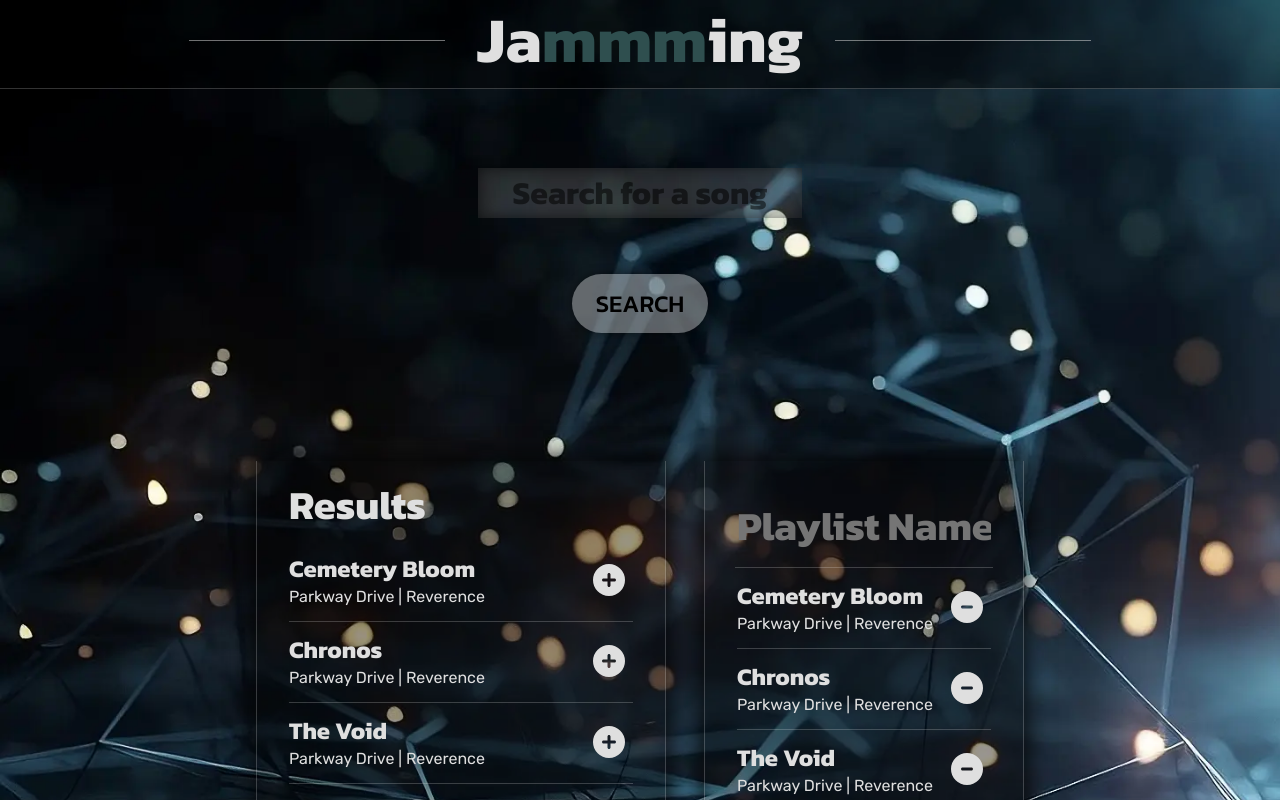
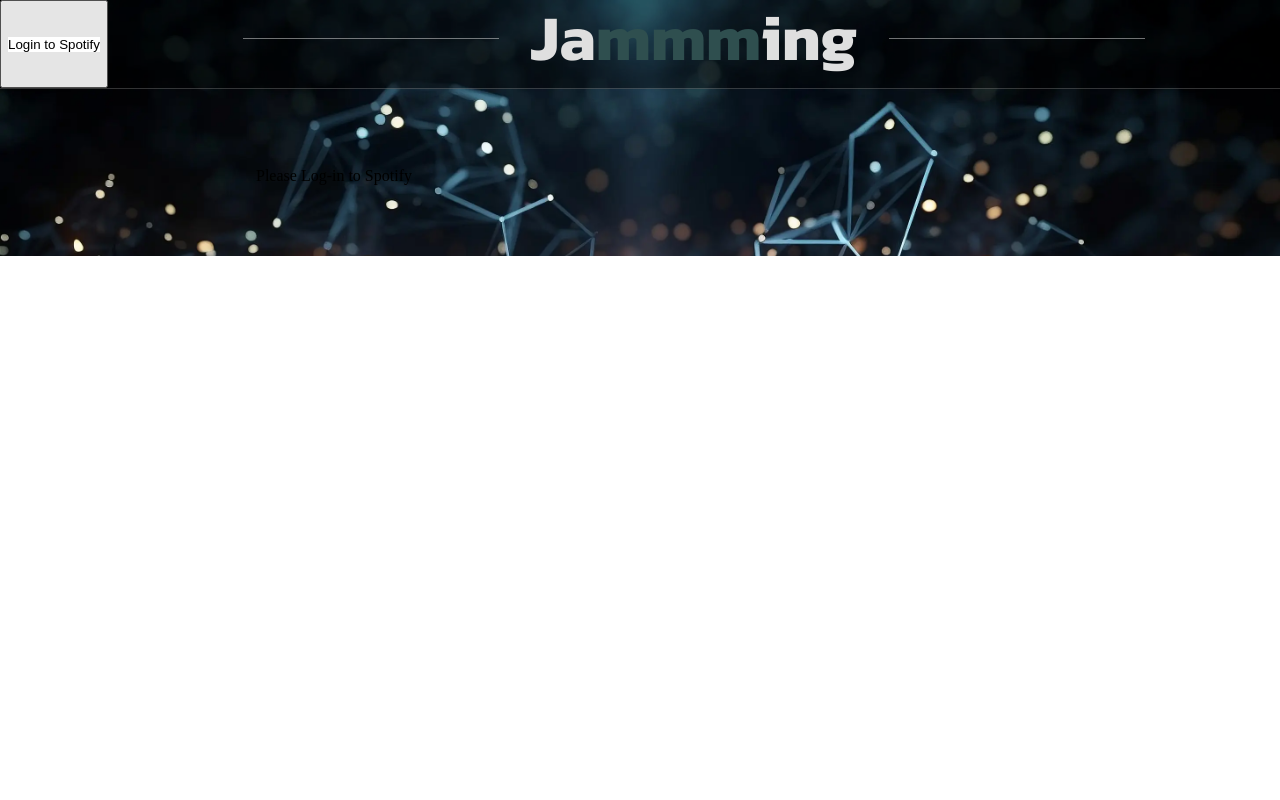
Before and after one commit to Kashi754/Jammming, a React (Create React App) app: page / in a window 1280 px wide. Shown: the top 800 px of the page. Built offline with nearby package versions, Linux system fonts and the light colour scheme.

Commit message:
Connect search results to Spotify API

```diff
--- a/src/components/App/App.css
+++ b/src/components/App/App.css
@@ -18,11 +18,16 @@ main {
 }
 
 header {
-    background-color: rgba(0, 0, 0, 0.4);;
+    background-color: rgba(0, 0, 0, 0.4);
+    display: flex;
     width: 100%;
     height: 5.5rem;
     border-bottom: 1px solid hsla(0, 0%, 100%, 0.2);
     position: fixed;
+}
+
+header a {
+    background-color: white;
 }
 
 h1 {
--- a/src/components/App/App.js
+++ b/src/components/App/App.js
@@ -3,60 +3,152 @@ import './App.css';
 import SearchBar from '../SearchBar/SearchBar';
 import SearchResults from '../SearchResults/SearchResults';
 import Playlist from '../Playlist/Playlist';
+import React, { useState, useEffect, useRef } from 'react';
+import * as helperFunctions from '../../helperFunctions'
+import { saveAs } from 'file-saver';
 
-const searchResults = [
-  {name: 'Cemetery Bloom', artist: 'Parkway Drive', album: "Reverence"},
-  {name: 'Chronos', artist: 'Parkway Drive', album: "Reverence"},
-  {name: 'The Void', artist: 'Parkway Drive', album: "Reverence"},
-  {name: 'Prey', artist: 'Parkway Drive', album: "Reverence"},
-  {name: 'I Hope You Rot', artist: 'Parkway Drive', album: "Reverence"},
-  {name: 'The Colour of Leaving', artist: 'Parkway Drive', album: "Reverence"},
-  {name: 'Absolute Power', artist: 'Parkway Drive', album: "Reverence"},
-  {name: 'Shadow Boxing', artist: 'Parkway Drive', album: "Reverence"},
-  {name: 'Wishing Wells', artist: 'Parkway Drive', album: "Reverence"},
-  {name: 'In Blood', artist: 'Parkway Drive', album: "Reverence"},
-];
+const handleDownload = (text) => {
+  const file = new Blob([text], { type: 'text/plain;charset=utf-8' });
+  saveAs(file, 'debug.txt');
+};
 
-const playlistName = 'Test Playlist';
+function App() {
+  const authEndpoint = 'https://accounts.spotify.com/authorize';
+  const clientId = 'a80c55af62d544179f100356c2cad383';
+  const redirectUri = 'http://localhost:3000/';
+  const responseType = 'token';
+
+  const [playlistName, setPlaylistName] = useState('');
+  const [playlistTracks, setPlaylistTracks] = useState([]);
+  const [uriArray, setUriArray] = useState([]);
+  const [token, setToken] = useState('');
+  const [searchResults, setSearchResults] = useState([]);
+  const [prevPage, setPrevPage] = useState(null);
+  const [nextPage, setNextPage] = useState(null);
+
+  const initialized = useRef(false);
+
+  searchResults.forEach(result => result.key = searchResults.indexOf(result));
+
+  useEffect(() => {
+    const hash = window.location.hash;
+    let tokenString = window.localStorage.getItem('token');
+
+    if (!initialized.current) {
+      initialized.current = true;
+
+      if(!tokenString && hash) {
+
+        try {
+          tokenString = hash.substring(1)
+            .split('&')
+            .find(elem => elem.startsWith('access_token'))
+            .split('=')[1];
+
+            window.location.hash = '';
+            window.localStorage.setItem('token', tokenString);
+        } catch (error) {
+          console.log(error);
+        }
+      }
+      setToken(tokenString);
+    }
+  }, []);
+
+  const logout = () => {
+    setToken("");
+    window.localStorage.removeItem("token");
+}
 
 
 
-function App() {
-  function addTrack() {
-    return;
+  function updatePlaylistName(e) {
+    setPlaylistName(e.target.value);
   };
 
-  function updatePlaylistName() {
-    return;
-  };
 
-  function removeTrack() {
-    return;
+
+  function addTrack(track) {
+    if(playlistTracks.indexOf(track) === -1) {
+      track.index = searchResults.indexOf(track);
+      setPlaylistTracks((prev) => {
+        return [track, ...prev];
+      });
+
+      console.log(playlistTracks[0]);
+
+      setUriArray((prev) => {
+        return [...prev, track.uri];
+      });
+
+      setSearchResults(searchResults.filter(item => item !== track));
+    }
+  }
+
+  function removeTrack(track) {
+    searchResults.splice(track.index, 0, track);
+
+    setPlaylistTracks((prev) => {
+      return prev.filter(item => item !== track);
+    });
+    setUriArray((prev) => {
+      return prev.filter(item => item !== track.uri);
+    });
   };
 
   function savePlaylist() {
-    return;
+    //const playlist = function to create playlist
+    //const playlistId = playlist.id
+    //Add function to post playlist to Spotify
+    setPlaylistTracks([]);
+    setUriArray([]);
+    setPlaylistName('');
   }
+
+  async function handleSubmit(e, search) {
+    e.preventDefault();
+    const uri = helperFunctions.urlBuilder(search)
+    const results = await helperFunctions.getTracks(token, uri);
+    setSearchResults(results.tracks);
+    setPrevPage(results.prevURI);
+    setNextPage(results.nextURI);
+    //handleDownload(JSON.stringify(searchResults, false, "\t"));
+  };
 
   return (
     <div className='App'>
       <header>
-        <h1>Ja<span class='mmm'>mmm</span>ing</h1>
+      {!token ?
+        <button>
+          <a href={`${authEndpoint}?client_id=${clientId}&redirect_uri=${redirectUri}&response_type=${responseType}`}
+          >Login to Spotify</a>
+        </button> :
+        <button onClick={logout}>Logout</button>}
+        <h1>Ja<span className='mmm'>mmm</span>ing</h1>
       </header>
 
-      <main>
-        <SearchBar />
-        <div className="App-playlist">
+
+        {!token ?
+        <main>
+          <div className="App-playlist">
+            <h2>Please Log-in to Spotify</h2>
+          </div>
+        </main> :
+        <main>
+          <SearchBar handleSubmit={handleSubmit} />
+          <div className="App-playlist">
           <SearchResults searchResults={searchResults} onAdd={addTrack} />
           <Playlist
             playlistName={playlistName}
-            playlistTracks={searchResults.slice(0, 3)}
+            playlistTracks={playlistTracks}
             onNameChange={updatePlaylistName}
             onRemove={removeTrack}
             onSave={savePlaylist}
           />
-        </div>
-      </main>
+          </div>
+        </main>}
+
+
     </div>
   );
 }
--- a/src/components/Playlist/Playlist.js
+++ b/src/components/Playlist/Playlist.js
@@ -1,26 +1,28 @@
-import React, {useState} from 'react';
+import React, {useState, useCallback} from 'react';
 import Tracklist from '../TrackList/Tracklist';
 import './Playlist.css';
 
 function Playlist(props) {
 
-    const [playlistName, setPlaylistName] = useState('');
-
-    function handlePlaylistName(e) {
-        setPlaylistName(e.target.value);
-    };
+    const onNameChange = useCallback(
+        (event) => {
+            props.onNameChange(event);
+        },
+        [props.onNameChange, props.playlistName]
+    );
 
     function handleSubmit(e) {
         e.preventDefault();
-        alert(`You have submitted ${playlistName} to spotify!`)
+        props.onSave(e);
     }
 
     return (
         <form className='Playlist' onSubmit={handleSubmit}>
             <input
                 id='playlistName'
-                type='text' value={playlistName}
-                onChange={handlePlaylistName}
+                type='text'
+                value={props.playlistName}
+                onChange={onNameChange}
                 placeholder='Playlist Name'
             />
             <Tracklist
--- a/src/components/SearchBar/SearchBar.js
+++ b/src/components/SearchBar/SearchBar.js
@@ -4,13 +4,12 @@ import './SearchBar.css';
 function SearchBar(props) {
     const [search, setSearch] = useState('');
 
-    function handleSubmit(e) {
-        e.preventDefault();
-        alert(`You have searched for ${search}`);
-    };
+    function clickHandler(e) {
+        props.handleSubmit(e, search);
+    }
 
     return (
-        <form onSubmit={handleSubmit}>
+        <form onSubmit={clickHandler} query={search}>
             <input
                 id='search'
                 name='search'
--- a/src/components/SearchResults/SearchResults.js
+++ b/src/components/SearchResults/SearchResults.js
@@ -5,6 +5,7 @@ import './SearchResults.css';
 
 
 function SearchResults(props) {
+
     return (
         <div className='SearchResults'>
         <h2>Results</h2>
--- a/src/components/Track/Track.js
+++ b/src/components/Track/Track.js
@@ -20,13 +20,13 @@ function Track(props) {
     function trackAction() {
         if(props.isRemoval) {
             return (
-                <button className='Track-action' onClick={removeTrack}>
+                <button className='Track-action' type='button' onClick={removeTrack}>
                     <FontAwesomeIcon className = 'icon' icon={faCircleMinus} />
                 </button>
             );
         } else {
             return (
-                <button className='Track-action' onClick={addTrack}>
+                <button className='Track-action' type='button' onClick={addTrack}>
                     <FontAwesomeIcon className = 'icon' icon={faCirclePlus} />
                 </button>
             );
@@ -38,7 +38,7 @@ function Track(props) {
             <div className = 'track-information'>
                 <h3>{props.track.name}</h3>
                 <p>
-                    {props.track.artist} | {props.track.album}
+                    {props.track.artists[0].name} | {props.track.album.name}
                 </p>
             </div>
             {trackAction()}
--- a/src/components/TrackList/Tracklist.js
+++ b/src/components/TrackList/Tracklist.js
@@ -3,20 +3,26 @@ import Track from '../Track/Track';
 import './Tracklist.css';
 
 function Tracklist(props) {
+    if(props.tracks.length !== 0) {
         return (
             <div className='TrackList'>
                 {props.tracks.map((track) => {
+                    console.log(track);
                     return(
                         <Track
                         track={track}
                         onAdd={props.onAdd}
                         isRemoval={props.isRemoval}
                         onRemove={props.onRemove}
+                        key={track.key}
                     />
                     );
                 })}
             </div>
         );
+    } else {
+        return;
+    }
 }
 
 export default Tracklist;
--- /dev/null
+++ b/src/helperFunctions.js
@@ -0,0 +1,39 @@
+import { saveAs } from 'file-saver';
+
+
+const handleDownload = (text) => {
+  const file = new Blob([text], { type: 'text/plain;charset=utf-8' });
+  saveAs(file, 'debug.txt');
+};
+
+export function urlBuilder(query) {
+    const baseUrl = 'https://api.spotify.com/v1';
+    const limit = '10';
+    const market = 'US';
+    const offset = 0;
+    const type = `album%2Cartist%2Ctrack%2Cplaylist`
+    const requestParams = `q=${query}&type=${type}&market=${market}&limit=${limit}&offset=${offset}`;
+    return `${baseUrl}/search?${requestParams}`;
+};
+
+export async function getTracks(token, uri) {
+
+    try {
+        const response = await fetch(uri, {
+            method: 'GET',
+            headers: {Authorization: 'Bearer ' +  token},
+        });
+
+        if(response.ok) {
+            const jsonResponse = await response.json();
+            return {
+                tracks: jsonResponse.tracks.items,
+                prevURI: jsonResponse.tracks.previous,
+                nextURI: jsonResponse.tracks.next
+            };
+        }
+        throw new Error('Unable to fetch tracks from Spotify!');
+    } catch(error) {
+        console.log(error);
+    }
+}
```
Also changed, not shown: package.json (+21 -2 lines), 1 other file (tests, documents, lock files or other folders). Lines whose indentation alone changed are shown as unchanged.
